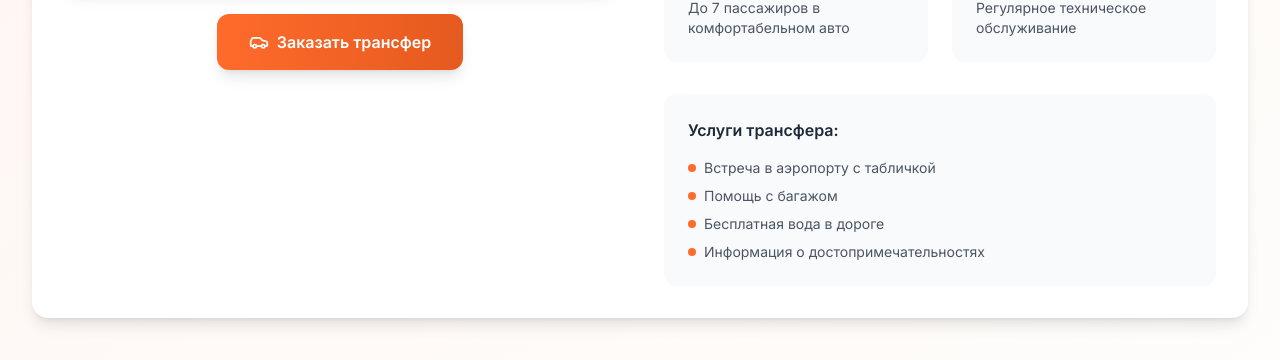
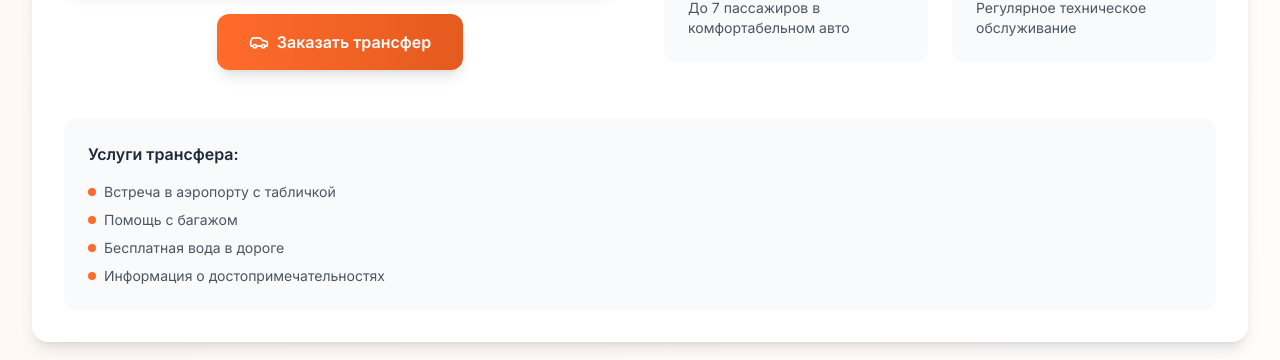
Before and after one commit to hotel-vartan/site, a React (Vite) app: page / in a window 1280 px wide. Shown: the part 2338-2698 px from the top of the page. Built offline with nearby package versions, Linux system fonts and the light colour scheme.

Commit message:
Update Transport.tsx

```diff
--- a/src/components/Transport.tsx
+++ b/src/components/Transport.tsx
@@ -115,9 +115,18 @@ const Transport = () => {
                   </motion.div>
                 ))}
               </div>
+            </motion.div>
+          </div>
 
-              {/* Services List */}
-              <div className="bg-gray-50 dark:bg-gray-700 p-6 rounded-xl">
+          {/* Services List - теперь на всю ширину */}
+          <motion.div
+            initial={{ opacity: 0, y: 20 }}
+            whileInView={{ opacity: 1, y: 0 }}
+            transition={{ duration: 0.6, delay: 0.4 }}
+            viewport={{ once: true }}
+            className="mt-12"
+          >
+            <div className="bg-gray-50 dark:bg-gray-700 p-6 rounded-xl w-full">
               <h4 className="font-semibold text-gray-800 dark:text-white mb-4">Услуги трансфера:</h4>
               <ul className="space-y-2 text-sm text-gray-600 dark:text-gray-300">
                 <li className="flex items-center space-x-2">
@@ -141,7 +150,6 @@ const Transport = () => {
           </motion.div>
         </div>
       </div>
-      </div>
     </section>
   );
 };
```
Lines whose indentation alone changed are shown as unchanged.
